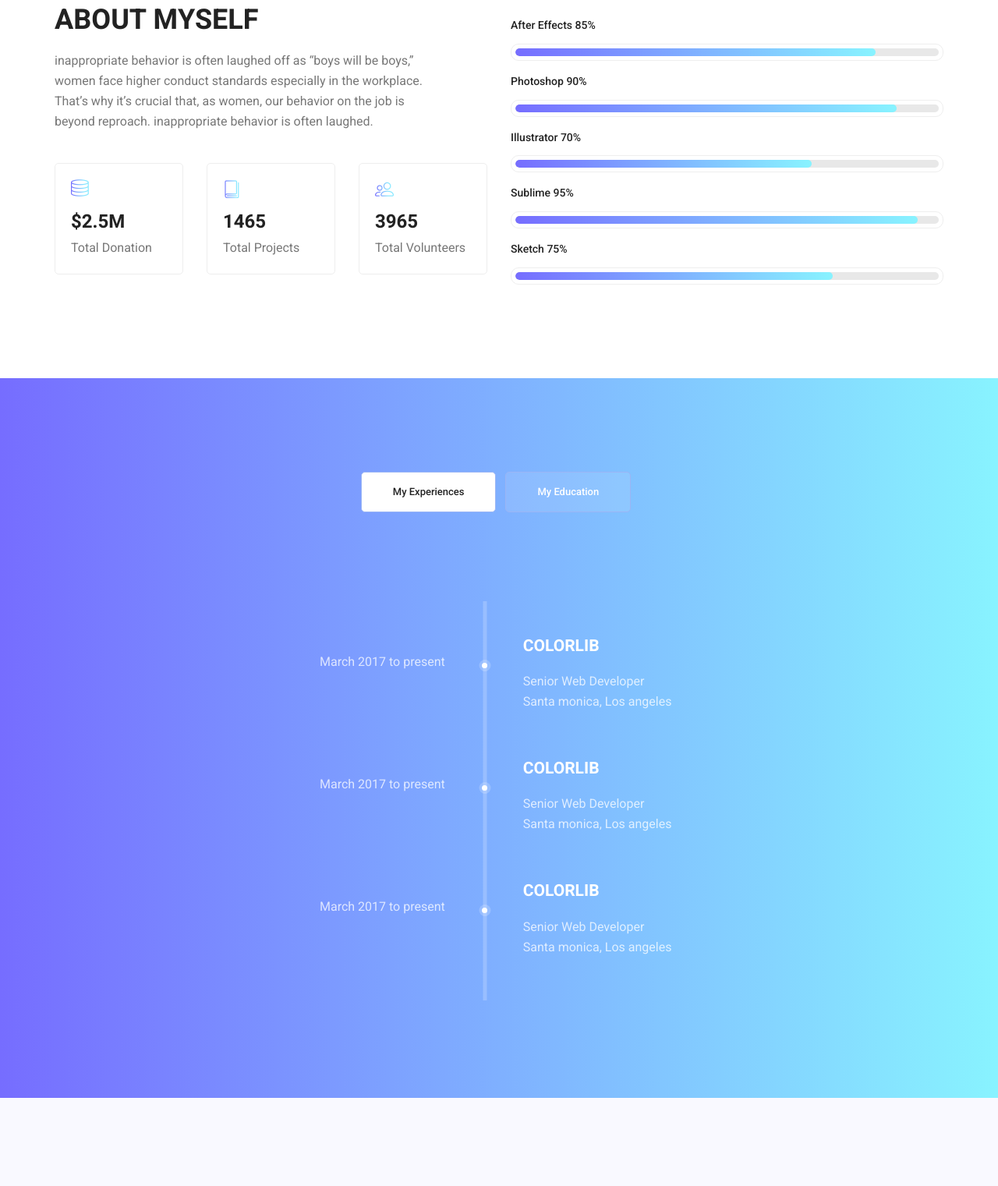
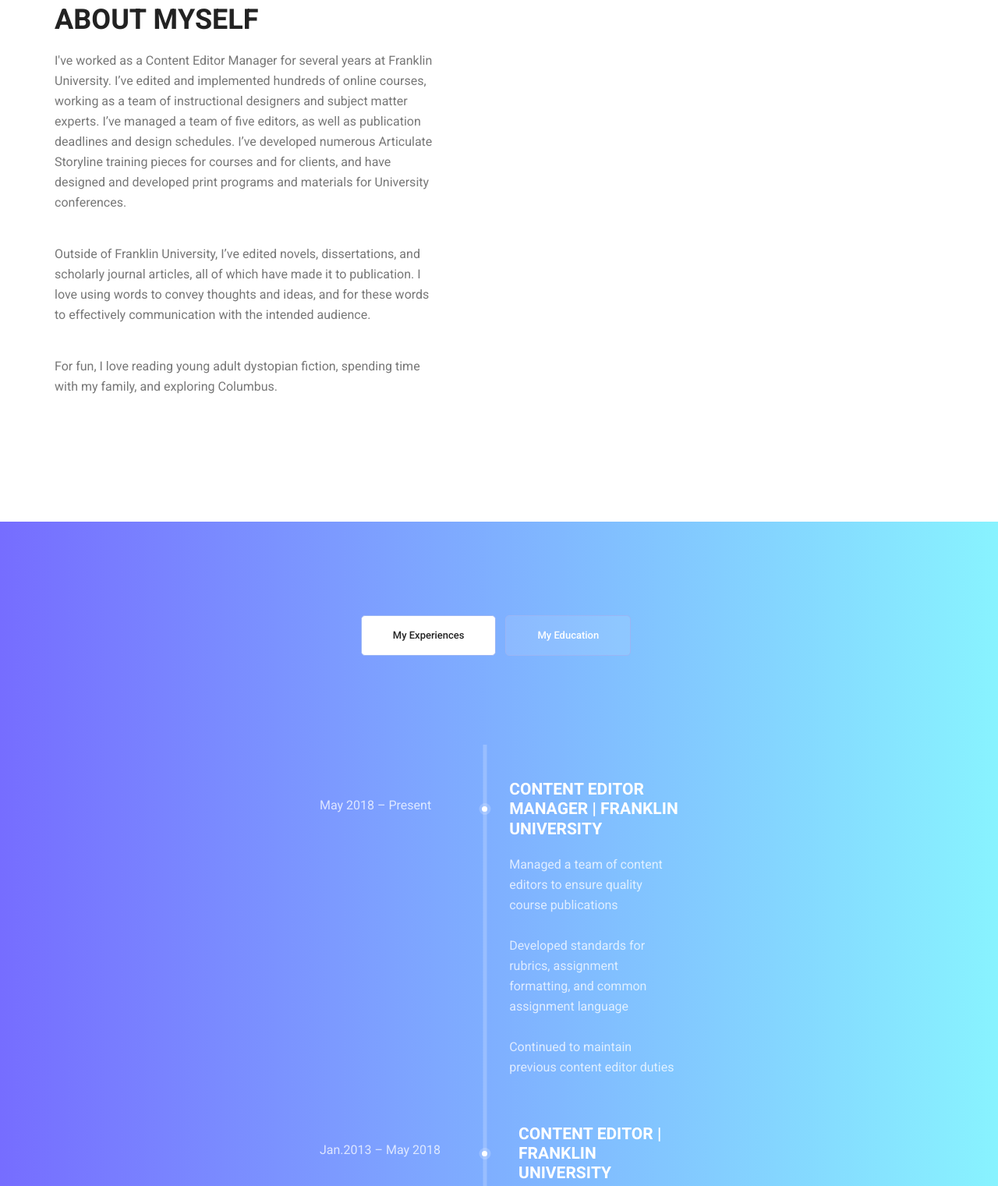
Before and after one commit to djErfquake/portfolios, a website: page app/index.html in a window 1280 px wide. Shown: the part 1076-2597 px from the top of the page at 78% size. Drawn offline with Linux system fonts and the light colour scheme.

Commit message:
added some of carolyns copy changes

```diff
--- a/app/index.html
+++ b/app/index.html
@@ -76,8 +76,10 @@
 								<div class="personal_text">
 									<h6>Hello Everybody, i am</h6>
 									<h3>Carolyn LeVally</h3>
-									<h4>Editor Extraordinaire</h4>
-									<p>You will begin to realise why this exercise is called the Dickens Pattern (with reference to the ghost showing Scrooge some different futures)</p>
+									<h4>Professional Writer, Editor, &amp; E-Learning Developer</h4>
+									<p>I have the experience to help you develop your manuscripts, technical writings, and elearning courses.
+										Together, we can create experiences that clearly communicate and instruct while maintaining your voice
+										and personality.</p>
 									<ul class="list basic_info">
 										<li><a href="#"><i class="lnr lnr-phone-handset"></i> (419) 889-5852</a></li>
 										<li><a href="#"><i class="lnr lnr-envelope"></i> carolyn.levally@gmail.com</a></li>
@@ -100,76 +102,20 @@
         			<div class="col-lg-6">
         				<div class="welcome_text">
         					<h4>About Myself</h4>
-        					<p>inappropriate behavior is often laughed off as “boys will be boys,” women face higher conduct standards especially in the workplace. That’s why it’s crucial that, as women, our behavior on the job is beyond reproach. inappropriate behavior is often laughed.</p>
-        					<div class="row">
-        						<div class="col-md-4">
-        							<div class="wel_item">
-        								<i class="lnr lnr-database"></i>
-        								<h4>$2.5M</h4>
-        								<p>Total Donation</p>
-        							</div>
-        						</div>
-        						<div class="col-md-4">
-        							<div class="wel_item">
-        								<i class="lnr lnr-book"></i>
-        								<h4>1465</h4>
-        								<p>Total Projects</p>
-        							</div>
-        						</div>
-        						<div class="col-md-4">
-        							<div class="wel_item">
-        								<i class="lnr lnr-users"></i>
-        								<h4>3965</h4>
-        								<p>Total Volunteers</p>
-        							</div>
-        						</div>
-        					</div>
-        				</div>
-        			</div>
-        			<div class="col-lg-6">
-        				<div class="tools_expert">
-        					<div class="skill_main">
-								<div class="skill_item">
-									<h4>After Effects <span class="counter">85</span>%</h4>
-									<div class="progress_br">
-										<div class="progress">
-											<div class="progress-bar" role="progressbar" aria-valuenow="85" aria-valuemin="0" aria-valuemax="100"></div>
-										</div>
-									</div>
-								</div>
-								<div class="skill_item">
-									<h4>Photoshop <span class="counter">90</span>%</h4>
-									<div class="progress_br">
-										<div class="progress">
-											<div class="progress-bar" role="progressbar" aria-valuenow="90" aria-valuemin="0" aria-valuemax="100"></div>
-										</div>
-									</div>
-								</div>
-								<div class="skill_item">
-									<h4>Illustrator <span class="counter">70</span>%</h4>
-									<div class="progress_br">
-										<div class="progress">
-											<div class="progress-bar" role="progressbar" aria-valuenow="70" aria-valuemin="0" aria-valuemax="100"></div>
-										</div>
-									</div>
-								</div>
-								<div class="skill_item">
-									<h4>Sublime <span class="counter">95</span>%</h4>
-									<div class="progress_br">
-										<div class="progress">
-											<div class="progress-bar" role="progressbar" aria-valuenow="95" aria-valuemin="0" aria-valuemax="100"></div>
-										</div>
-									</div>
-								</div>
-								<div class="skill_item">
-									<h4>Sketch <span class="counter">75</span>%</h4>
-									<div class="progress_br">
-										<div class="progress">
-											<div class="progress-bar" role="progressbar" aria-valuenow="75" aria-valuemin="0" aria-valuemax="100"></div>
-										</div>
-									</div>
-								</div>
-							</div>
+        					<p>
+								I've worked as a Content Editor Manager for several years at Franklin University. I’ve edited and
+								implemented hundreds of online courses, working as a team of instructional designers and subject
+								matter experts. I’ve managed a team of five editors, as well as publication deadlines and design
+								schedules. I’ve developed numerous Articulate Storyline training pieces for courses and for clients, and
+								have designed and developed print programs and materials for University conferences.
+							</p><p>
+								Outside of Franklin University, I’ve edited novels, dissertations, and scholarly journal articles, all of which
+								have made it to publication. I love using words to convey thoughts and ideas, and for these words to
+								effectively communication with the intended audience.
+							</p><p>
+								For fun, I love reading young adult dystopian fiction, spending time with my family, and exploring
+								Columbus.
+							</p>
         				</div>
         			</div>
         		</div>
@@ -196,11 +142,17 @@
 									<span></span>
 									<div class="media">
 										<div class="d-flex">
-											<p>March 2017 to present</p>
+											<p>May 2018 – Present</p>
 										</div>
 										<div class="media-body">
-											<h4>Colorlib</h4>
-											<p>Senior Web Developer <br />Santa monica, Los angeles</p>
+											<h4>Content Editor Manager | Franklin University</h4>
+											<p>
+												Managed a team of content editors to ensure quality course publications
+											</p><p><br />
+												Developed standards for rubrics, assignment formatting, and common assignment language
+											</p><p><br />
+												Continued to maintain previous content editor duties
+											</p>
 										</div>
 									</div>
 								</li>
@@ -208,11 +160,23 @@
 									<span></span>
 									<div class="media">
 										<div class="d-flex">
-											<p>March 2017 to present</p>
+											<p>Jan.2013 – May 2018</p>
 										</div>
 										<div class="media-body">
-											<h4>Colorlib</h4>
-											<p>Senior Web Developer <br />Santa monica, Los angeles</p>
+											<h4>Content Editor | Franklin University</h4>
+											<p>
+												Developed interactive instructional multimedia pieces in collaboration with instructional designers and SMEs, including writing scripts and developing graphics
+											</p><p><br />
+												Worked with authors and designers on content, technology, style, and format of courses
+											</p><p><br />
+												Edited course manuscripts and prepared manuscripts for LMS publication
+											</p><p><br />
+												Managed design schedules, course publication deadlines, and textbook deadlines
+											</p><p><br />
+												Edited multiple academic journal articles which resulted in article acceptance and publication
+											</p><p><br />
+												Managed department social media and blog (Institute@FranklinU)
+											</p>
 										</div>
 									</div>
 								</li>
@@ -220,11 +184,15 @@
 								<span></span>
 									<div class="media">
 										<div class="d-flex">
-											<p>March 2017 to present</p>
+											<p>June 2011 – Aug. 2011</p>
 										</div>
 										<div class="media-body">
-											<h4>Colorlib</h4>
-											<p>Senior Web Developer <br />Santa monica, Los angeles</p>
+											<h4>Editorial Intern | The McGraw-Hill School Education Group</h4>
+											<p>
+												Edited digital and print manuscript of Connecting Math Concepts (CMC)
+											</p><p><br />
+												Worked closely with authors and vendors on developing the digital board displays for CMC
+											</p>
 										</div>
 									</div>
 								</li>
@@ -236,35 +204,11 @@
 									<span></span>
 									<div class="media">
 										<div class="d-flex">
-											<p>March 2017 to present</p>
+											<p>Ohio Northern University May 2012</p>
 										</div>
 										<div class="media-body">
-											<h4>Colorlib</h4>
-											<p>Senior Web Developer <br />Santa monica, Los angeles</p>
-										</div>
-									</div>
-								</li>
-								<li>
-									<span></span>
-									<div class="media">
-										<div class="d-flex">
-											<p>March 2017 to present</p>
-										</div>
-										<div class="media-body">
-											<h4>Colorlib</h4>
-											<p>Senior Web Developer <br />Santa monica, Los angeles</p>
-										</div>
-									</div>
-								</li>
-								<li>
-								<span></span>
-									<div class="media">
-										<div class="d-flex">
-											<p>March 2017 to present</p>
-										</div>
-										<div class="media-body">
-											<h4>Colorlib</h4>
-											<p>Senior Web Developer <br />Santa monica, Los angeles</p>
+											<h4>BA in Professional Writing & Literature</h4>
+											<p>3.83 GPA | Magna Cum Laude | Honor’s Program | Sigma Tau Delta |Kappa Phi</p>
 										</div>
 									</div>
 								</li>
```
